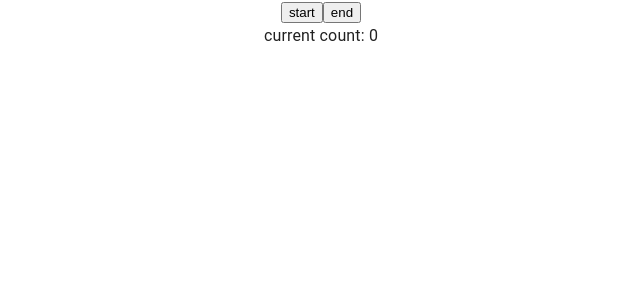
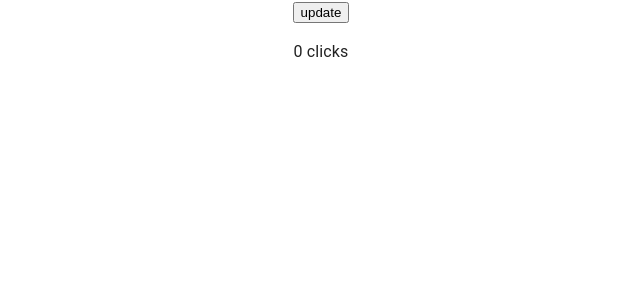
Before and after one commit to monda00/react-tutorial, a React (Create React App) app: page / in a window 1280 px wide. Shown: the top 300 px of the page, without its empty margins (319-959 px from the left). Built offline with nearby package versions, Linux system fonts and the light colour scheme.

Commit message:
Add useReducer

```diff
--- a/src/App.js
+++ b/src/App.js
@@ -25,7 +25,8 @@
 //import MaterialDrawer from "./components/mui/MaterialDrawer";
 //import MaterialGrid from "./components/mui/MaterialGrid";
 //import HookTimer from "./components/hook/HookTimer";
-import HookRef from "./components/hook/HookRef";
+//import HookRef from "./components/hook/HookRef";
+import HookReducer from "./components/hook/HookReducer";
 
 function App() {
   return (
@@ -61,8 +62,9 @@
       <MaterialDrawer />
       <MaterialGrid />
       <HookTimer init={20} />
+      <HookRef />
       */}
-      <HookRef />
+      <HookReducer init={0} />
     </div>
   );
 }
--- /dev/null
+++ b/src/components/hook/HookReducer.js
@@ -0,0 +1,28 @@
+import { useReducer } from "react";
+
+export default function HookReducer({ init }) {
+  const [state, dispatch] = useReducer(
+    (state, action) => {
+      switch (action.type) {
+        case "update":
+          return { count: state.count + 1 };
+        default:
+          return state;
+      }
+    },
+    {
+      count: init,
+    }
+  );
+
+  const handleClick = () => {
+    dispatch({ type: "update" });
+  };
+
+  return (
+    <>
+      <button onClick={handleClick}>update</button>
+      <p>{state.count} clicks</p>
+    </>
+  );
+}
--- a/src/components/hook/HookRef.js
+++ b/src/components/hook/HookRef.js
@@ -1,4 +1,3 @@
-import { clear } from "@testing-library/user-event/dist/clear";
 import { useState, useRef } from "react";
 
 export default function HookRef() {
```
